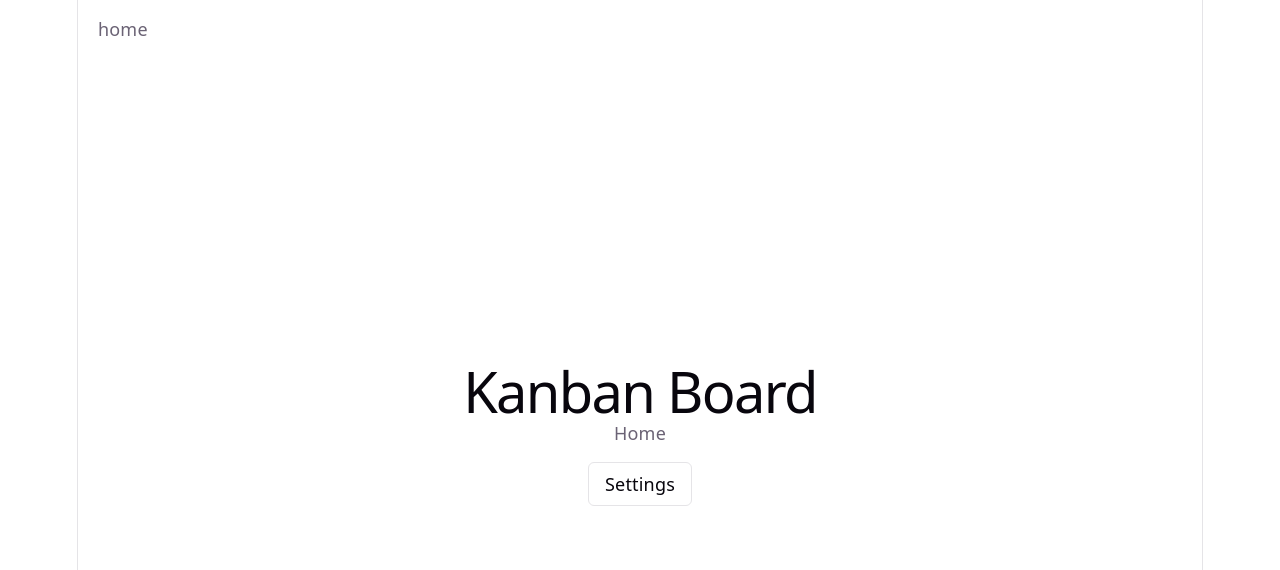
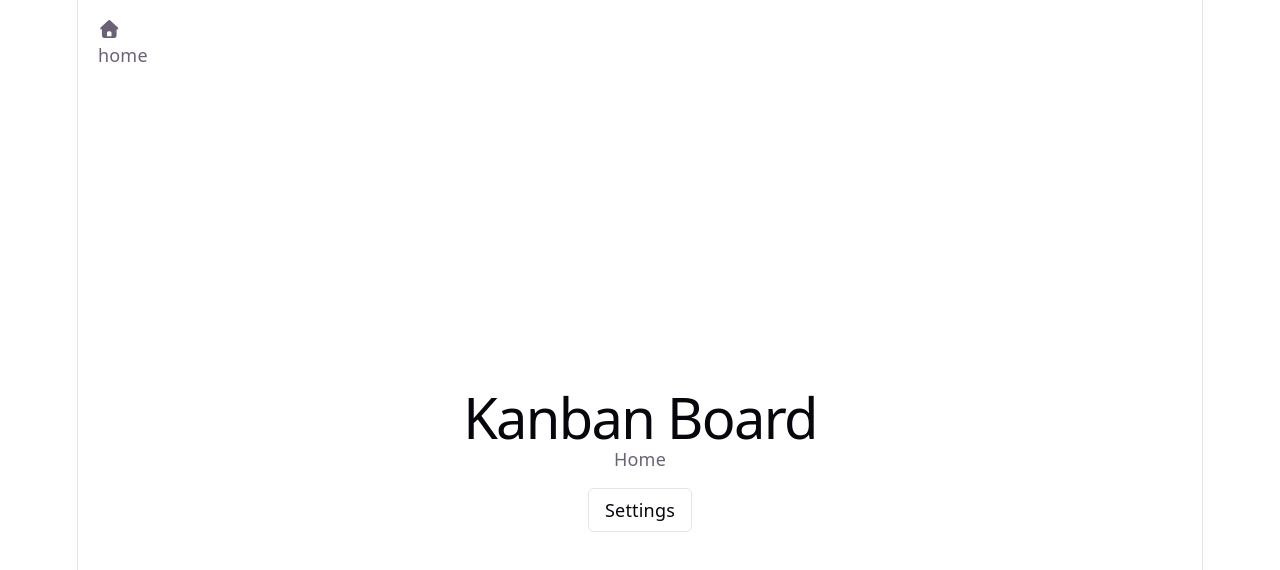
Before and after one commit to kevinrion/personal-kanban-board, a Next.js app: page / in a window 1280 px wide. Shown: the top 570 px of the page. Built offline with nearby package versions, Linux system fonts and the light colour scheme.

Commit message:
Add Font Awesome icons support and update README; integrate Font Awesome in Breadcrumb component

```diff
--- a/package.json
+++ b/package.json
@@ -9,6 +9,9 @@
     "lint": "eslint ."
   },
   "dependencies": {
+    "@fortawesome/fontawesome-svg-core": "^7.2.0",
+    "@fortawesome/free-solid-svg-icons": "^7.2.0",
+    "@fortawesome/react-fontawesome": "^3.3.1",
     "next": "^16.2.9",
     "react": "^19.2.6",
     "react-dom": "^19.2.6"
--- a/src/app/layout.tsx
+++ b/src/app/layout.tsx
@@ -1,5 +1,6 @@
 import type { Metadata } from 'next'
 import Breadcrumb from '@/components/Breadcrumb'
+import '@/lib/fontawesome'
 import './globals.css'
 
 export const metadata: Metadata = {
--- a/src/components/Breadcrumb.tsx
+++ b/src/components/Breadcrumb.tsx
@@ -2,6 +2,8 @@
 
 import Link from 'next/link'
 import { usePathname } from 'next/navigation'
+import { FontAwesomeIcon } from '@fortawesome/react-fontawesome'
+import { faHouse } from '@fortawesome/free-solid-svg-icons'
 
 type Crumb = {
   href: string
@@ -27,6 +29,7 @@
 
   return (
     <nav aria-label="Breadcrumb" className="breadcrumb">
+      <FontAwesomeIcon icon={faHouse} />
       <ol className="breadcrumb-list">
         {crumbs.map((crumb, index) => {
           const isLast = index === crumbs.length - 1
--- /dev/null
+++ b/src/lib/fontawesome.ts
@@ -0,0 +1,5 @@
+import { config } from '@fortawesome/fontawesome-svg-core'
+import '@fortawesome/fontawesome-svg-core/styles.css'
+
+// Prevent Font Awesome from injecting its own <style> tags (required for Next.js)
+config.autoAddCss = false
```
Also changed, not shown: 2 other files (tests, documents, lock files or other folders).
